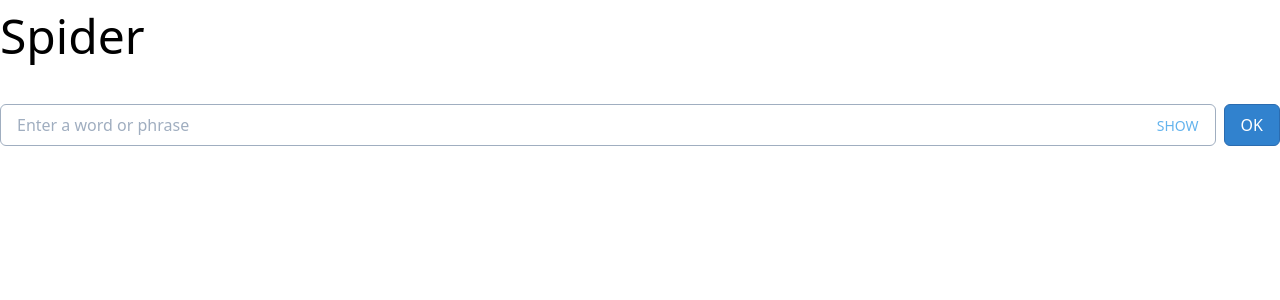
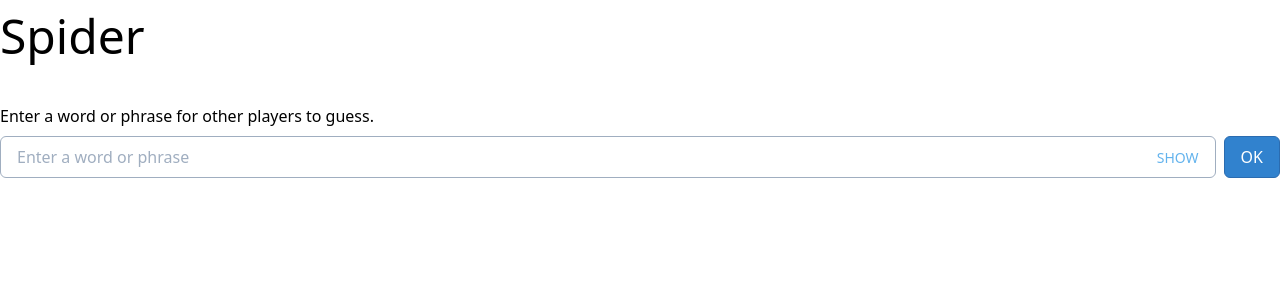
Before and after one commit to ericgibby/spider-app, a React (Create React App) app: page /start in a window 1280 px wide. Shown: the top 300 px of the page. Built offline with nearby package versions, Linux system fonts and the light colour scheme.

Commit message:
Update App component to use StartContainer for /start route

```diff
--- a/src/App.tsx
+++ b/src/App.tsx
@@ -1,6 +1,6 @@
 import React from 'react';
 import { Redirect, Route, Switch } from 'react-router-dom';
-import TextInputForm from './components/TextInputForm/TextInputForm';
+import StartContainer from './containers/StartContainer';
 
 function App() {
 	return (
@@ -9,7 +9,7 @@ function App() {
 			<div className="my-8">
 				<Switch>
 					<Route path="/start">
-						<TextInputForm
+						<StartContainer
 							onSubmit={(value: string) => {
 								alert(value);
 							}}
```
